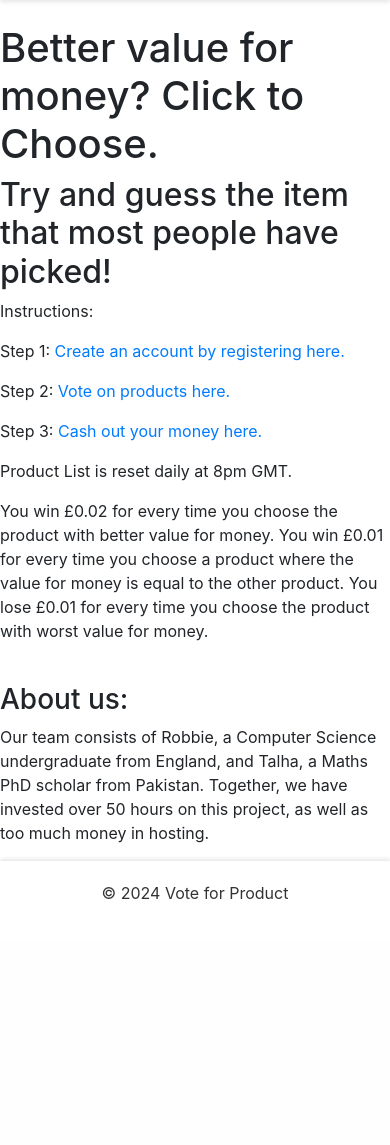
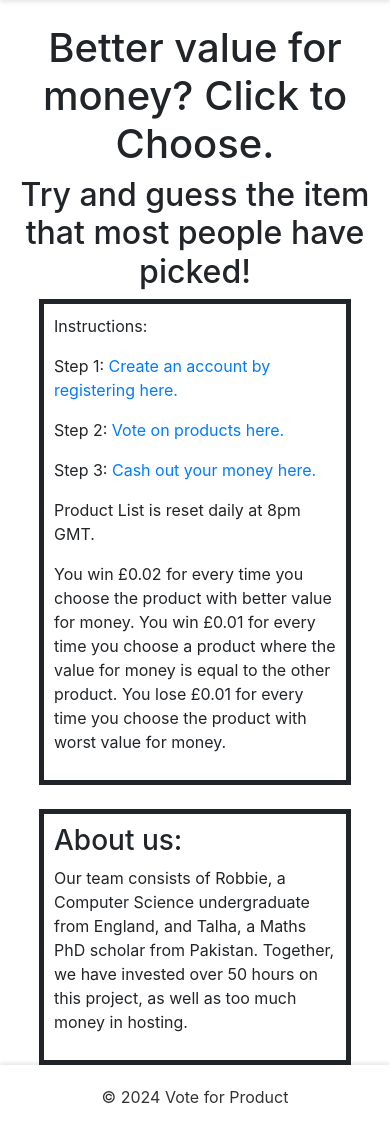
Before and after one commit to rlmsinclair/VoteForProduct, a Flask app: page / in a window 390 px wide. Shown: the part 56-1201 px from the top of the page. Before the commit the page ends 955 px from the top, so only its background shows below. Run offline with Flask 3, Linux system fonts and the light colour scheme; parts of the project's set-up code (start-up, migrations or seed data) failed here and were passed over; some libraries are stand-ins or nearby versions.

Commit message:
Add files via upload

```diff
--- a/static/css/1.css
+++ b/static/css/1.css
@@ -11,7 +11,7 @@ position: absolute;
     font-size: 20px;
 }
 .textContainer1{
-    font-size: 30px;
+    font-size: 50px;
     margin: 0;
     position: relative;
     top: 50%;
--- a/static/css/2.css
+++ b/static/css/2.css
@@ -13,7 +13,7 @@ position: absolute;
 .textContainer1{
     font-size: 50px;
     margin: 0;
-    position: absolute;
+    position: relative;
     top: 50%;
     left: 50%;
     transform: translate(-50%, -50%);
--- a/static/css/index.css
+++ b/static/css/index.css
@@ -1,3 +1,15 @@
+.h1 {
+    text-align: center;
+}
+.h2 {
+    text-align: center;
+}
+.centeredbody{
+    border: 5px solid;
+    margin: auto;
+    width: 50%;
+    padding: 10px;
+}
 .topright{
     position: absolute;
     top: 0px;
@@ -77,7 +89,13 @@ position: absolute;
 
 @media screen and (max-width: 768px){
     .card-container {
-        flex-wrap: wra;
+        flex-wrap: wrap;
     }
+    .centeredbody{
+    border: 5px solid;
+    margin: auto;
+    width: 80%;
+    padding: 10px;
+}
 
 }
```
